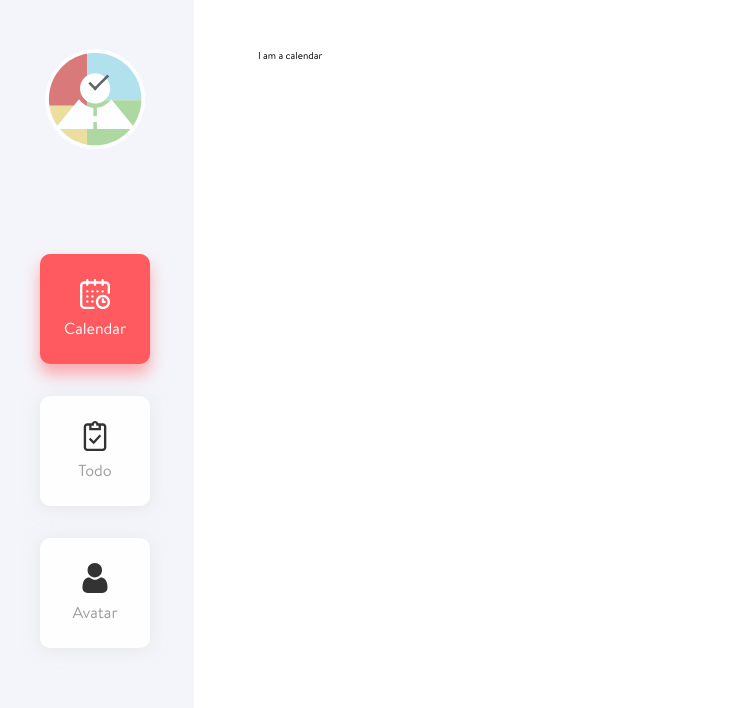
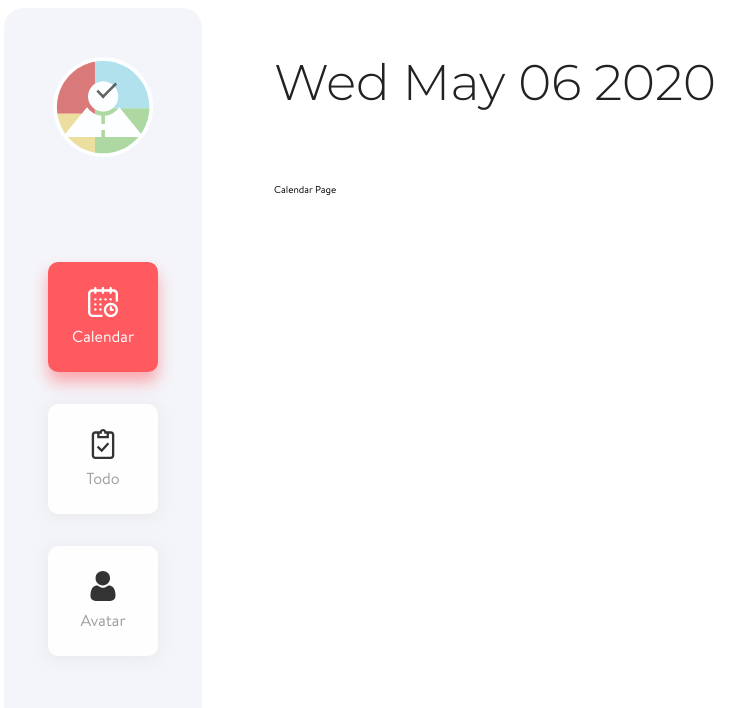
Before and after one commit to msamadpo/Horae, a React (Create React App) app in the folder client/: page /calendar in a window 1280 px wide. Shown: the top 708 px of the page, without its empty margins (4-749 px from the left). Built offline with nearby package versions, Linux system fonts and the light colour scheme.

Commit message:
Added fixed header to all pages

```diff
--- a/client/src/components/HoraeApp/AppNavbar/AppNavbar.tsx
+++ b/client/src/components/HoraeApp/AppNavbar/AppNavbar.tsx
@@ -9,10 +9,10 @@ const StyledNavbar = styled.nav`
   flex-direction: column;
   background-color: var(--color-bg-nav);
   padding: var(--spacing-base);
-  height: 100vh;
-  min-height: 40rem;
   box-sizing: border-box;
   align-items: center;
+  margin: var(--spacing-tiny);
+  border-radius: 2rem;
 `;
 
 const Logo = styled.img`
@@ -21,7 +21,7 @@ const Logo = styled.img`
 
 type AppNavItem = {
   title: string;
-  icon:string;
+  icon: string;
   to: string;
 };
 
--- a/client/src/components/HoraeApp/AvatarPage/AvatarPage.tsx
+++ b/client/src/components/HoraeApp/AvatarPage/AvatarPage.tsx
@@ -1,7 +1,7 @@
 import React from 'react';
 
 function AvatarPage() {
-  return <div>I am an Avatar</div>;
+  return <div>Avatar Page</div>;
 }
 
 export default AvatarPage;
--- a/client/src/components/HoraeApp/CalendarPage/CalendarPage.tsx
+++ b/client/src/components/HoraeApp/CalendarPage/CalendarPage.tsx
@@ -1,7 +1,7 @@
 import React from 'react';
 
 function CalendarPage() {
-  return <div>I am a calendar</div>;
+  return <div>Calendar Page</div>;
 }
 
 export default CalendarPage;
--- /dev/null
+++ b/client/src/components/HoraeApp/Header/Header.tsx
@@ -0,0 +1,20 @@
+import React from 'react';
+import styled from 'styled-components';
+
+import Text from 'components/Common/Text';
+
+const StyledHeader = styled.div`
+  padding-bottom: var(--spacing-xlarge);
+`;
+
+function Header() {
+  return (
+    <StyledHeader>
+      <Text type="heading1" weight="300" size="5rem">
+        {new Date().toDateString()}
+      </Text>
+    </StyledHeader>
+  );
+}
+
+export default Header;
--- /dev/null
+++ b/client/src/components/HoraeApp/Header/index.ts
@@ -0,0 +1 @@
+export { default } from 'components/HoraeApp/Header/Header';
--- a/client/src/components/HoraeApp/HoraeApp.tsx
+++ b/client/src/components/HoraeApp/HoraeApp.tsx
@@ -8,6 +8,7 @@ import {
 } from 'react-router-dom';
 
 import AppNavbar from 'components/HoraeApp/AppNavbar';
+import Header from 'components/HoraeApp/Header';
 import CalendarPage from 'components/HoraeApp/CalendarPage';
 import TodoPage from 'components/HoraeApp/TodoPage';
 import AvatarPage from 'components/HoraeApp/AvatarPage';
@@ -32,6 +33,7 @@ const ITEMS = [
 
 const StyledApp = styled.div`
   display: flex;
+  min-height: 100vh;
 `;
 
 const StyledAppBody = styled.div`
@@ -44,6 +46,7 @@ function HoraeApp() {
       <Router>
         <AppNavbar items={ITEMS} />
         <StyledAppBody>
+          <Header />
           <Switch>
             <Route path="/calendar" component={CalendarPage} exact />
             <Route path="/todo" component={TodoPage} exact />
--- a/client/src/components/HoraeApp/TodoPage/TodoPage.tsx
+++ b/client/src/components/HoraeApp/TodoPage/TodoPage.tsx
@@ -1,7 +1,7 @@
 import React from 'react';
 
 function TodoPage() {
-  return <div>I am a Todo page</div>;
+  return <div>Todo Page</div>;
 }
 
 export default TodoPage;
```
